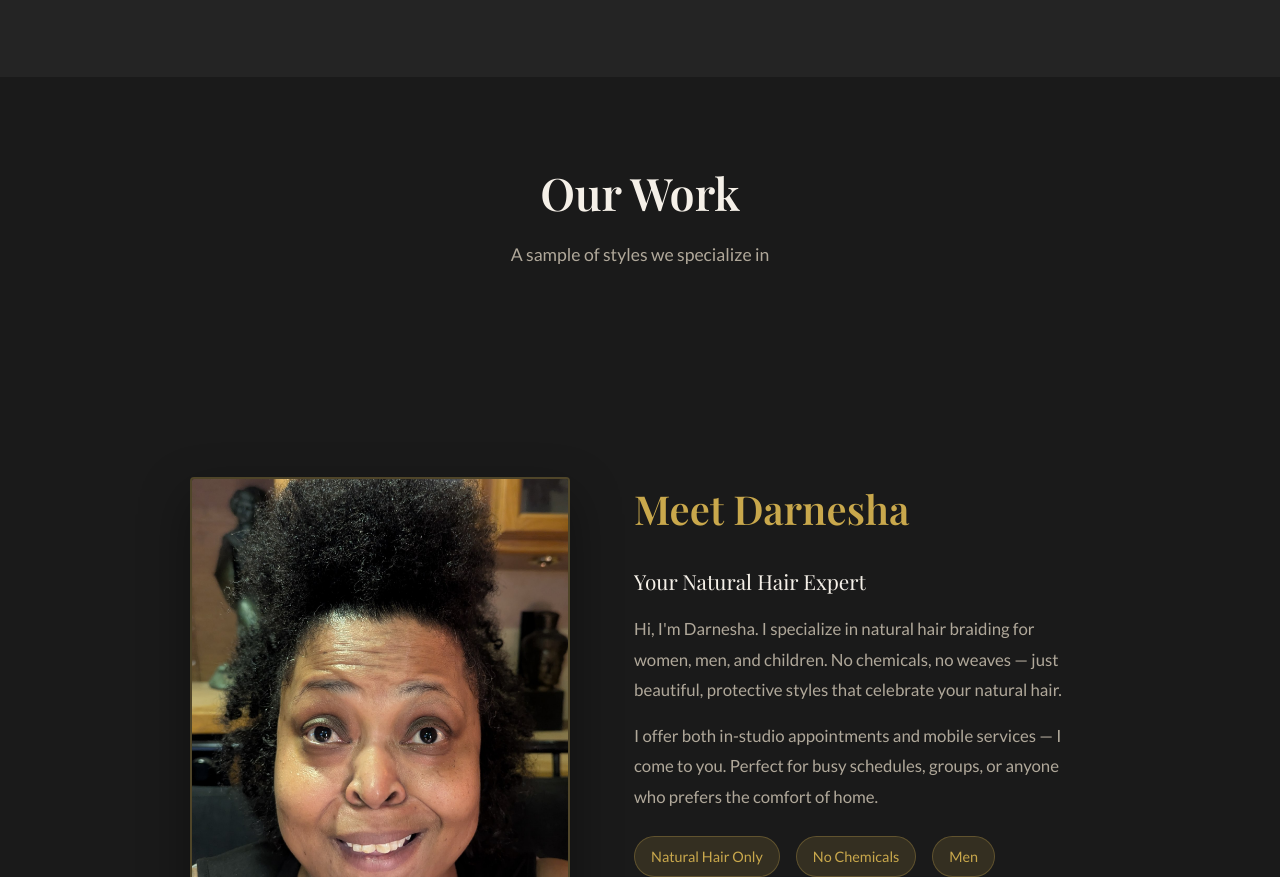
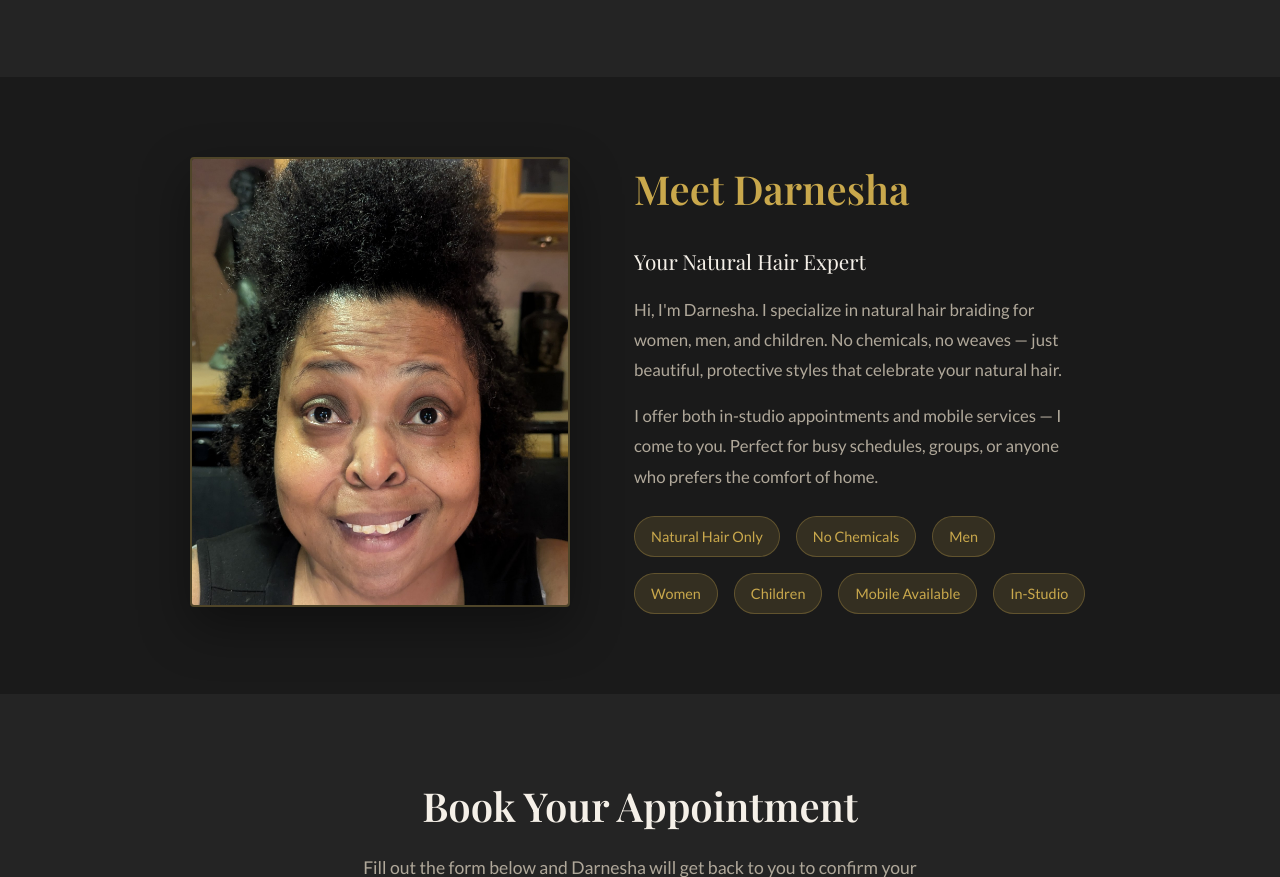
Before and after one commit to JohnnyTays/darnisha-braids, a plain HTML site: page index.html in a window 1280 px wide. Shown: the part 1690-2567 px from the top of the page. Drawn offline with nearby package versions, Linux system fonts and the light colour scheme.

Commit message:
Remove portfolio section until photos are ready

```diff
--- a/index.html
+++ b/index.html
@@ -600,18 +600,6 @@
     </div>
   </section>
 
-  <section class="portfolio" id="portfolio">
-    <h2 class="section-title">Our Work</h2>
-    <p class="section-subtitle">A sample of styles we specialize in</p>
-    <div class="portfolio-grid">
-      </div>
-      </div>
-      </div>
-      </div>
-      </div>
-      </div>
-    </div>
-  </section>
 
   <section class="about" id="about">
     <div class="about-content">
```
